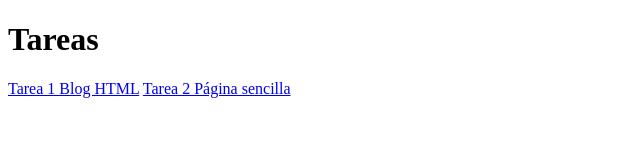
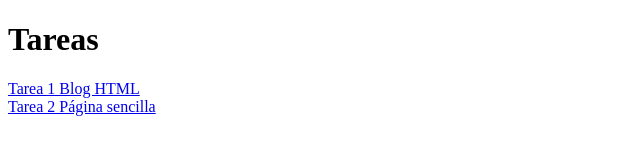
Before and after one commit to SantinoMatIm/tareasWebYVideojuegos, a plain HTML site: page index.html in a window 1280 px wide. Shown: the whole page, without its empty margins (0-640 px from the left). Drawn offline with Linux system fonts and the light colour scheme.

Commit message:
added line break

```diff
--- a/index.html
+++ b/index.html
@@ -7,7 +7,7 @@
 </head>
 <body>
     <h1>Tareas</h1>
-    <a href="blog/blog.html">Tarea 1 Blog HTML</a>
-    <a href="flexboxActivity/flexbox.html">Tarea 2 Página sencilla</a>
+    <a href="blog/blog.html">Tarea 1 Blog HTML</a><br>
+    <a href="flexboxActivity/flexbox.html">Tarea 2 Página sencilla</a><br>
 </body>
 </html>
```
